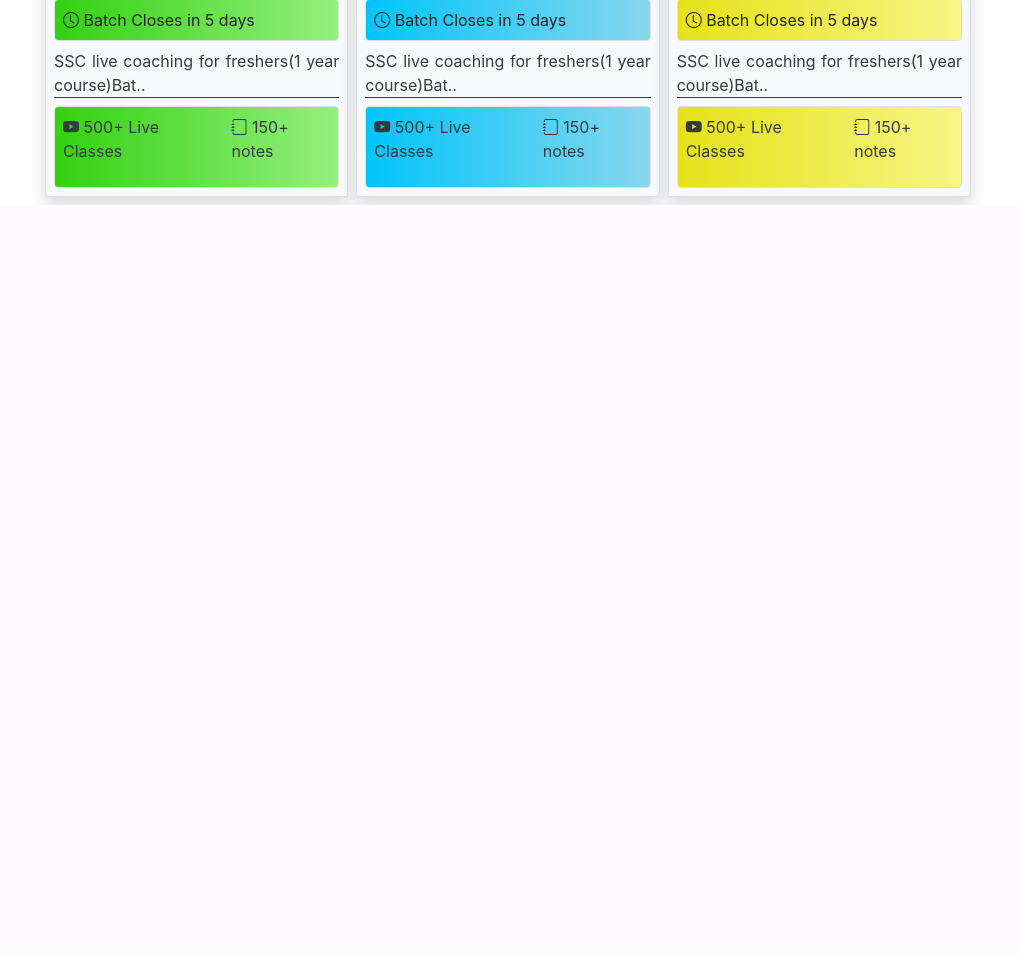
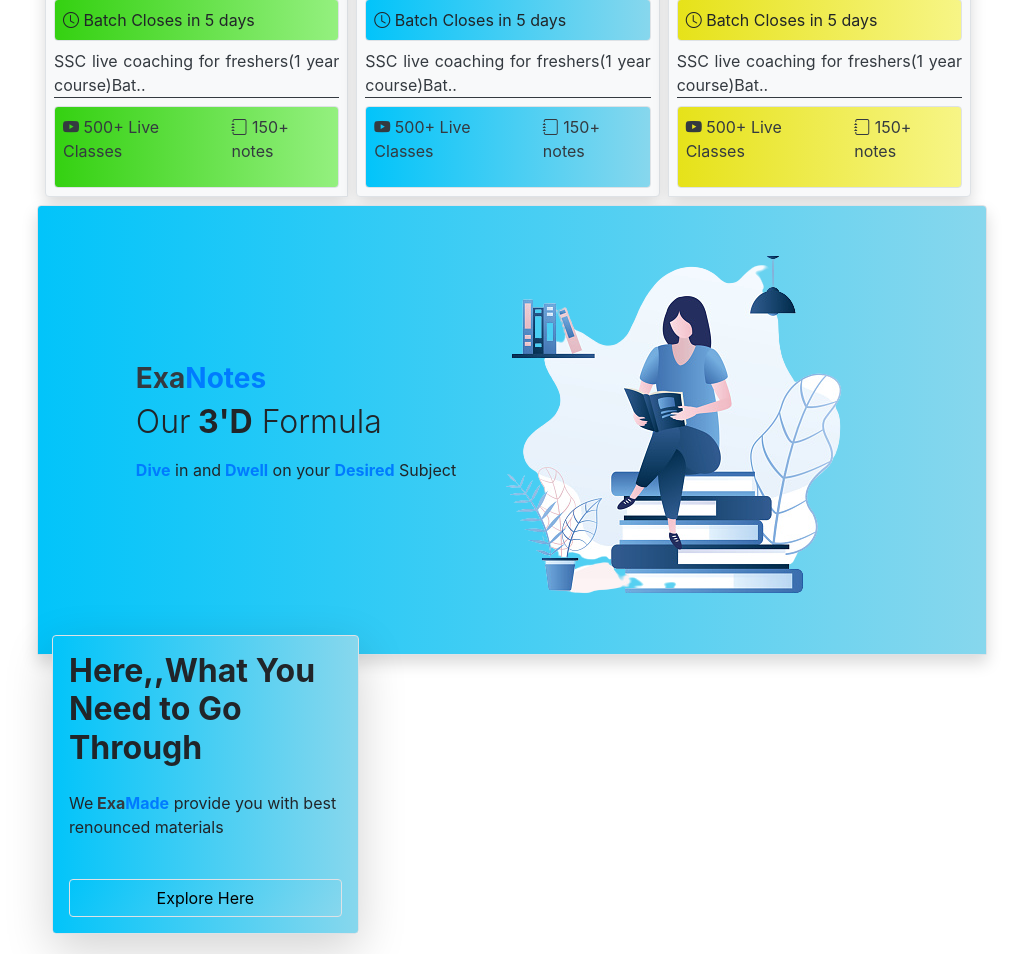
Before and after one commit to VasudevaraoReddy/my-app, a PHP site: page / in a window 1280 px wide. Shown: the part 2544-3498 px from the top of the page, without its empty margins (128-1149 px from the left). Before the commit the page ends 2749 px from the top, so only its background shows below. Run offline with PHP 8.4, Linux system fonts and the light colour scheme.

Commit message:
fixed bug issues

```diff
--- a/css/style.css
+++ b/css/style.css
@@ -1,16 +1,20 @@
+/*Main Intro Block css code*/
 .landing-page-bg{
     background-image: linear-gradient(to bottom,#d88ff2,#9d74ed);
 }
+/*Partners Block*/
 .outer-block{
       bottom: 20px;
       z-index: 9999px;
 
 }
+/*Main Intro block image*/
 .landing-bg-image{
     width: 100%;
     height: 100%;
 
 }
+/*learn more btn*/
 .learn-more-btn{
     background-image: linear-gradient(120deg,#d88ff2,#9d74ed);
     color:white;
@@ -18,10 +22,12 @@
 }
 
 @media only screen and (max-width: 375px) {
+    /*Partners Block*/
     .outer-block {
      bottom: 20px;
 
     }
+    /*topics container*/
     .topics-container{
         overflow-x: scroll;
     }
@@ -45,7 +51,7 @@
     position:absolute;
     z-index: 9999px;
     background-color:whitesmoke;
-    padding:10px;
+    padding:8px;
     cursor: pointer;
   }
 
@@ -64,6 +70,7 @@
 
    .icon-direction-bg{
        background-color: blue;
+
    }
 .image{
     width:30px;
@@ -113,3 +120,28 @@
 .block-2{
     background-image: linear-gradient(to right,#e6e219,#f7f586);
 }
+.main-div-instruction{
+    z-index: 9999px;
+}
+.block-3{
+    background-image: linear-gradient(to right,#3162f5,#5e7ef2);
+}
+.notes_div{
+    z-index: 9999px;
+    bottom: 20px;
+}
+.arrow_new{
+    position:relative;
+    z-index: 9999px;
+    background-color:white;
+    padding:10px;
+    cursor: pointer;
+}
+.explore-more-btn{
+    background-image: linear-gradient(120deg,#02c4fa,#87d7ed);
+    color:black;
+}
+.arrow-div{
+    position:relative;
+    z-index: 9999px;
+}
--- a/home.html
+++ b/home.html
@@ -79,13 +79,14 @@
         </nav>
     </header>
 
-
+    <!-----Main page----->
     <main>
 
         <div style="margin-top: 80px;">
             <div class="container" style="width: auto;">
                 <div class="row mt-5">
                     <div class="col-12 landing-page-bg p-5">
+                        <!---Main Intro block-->
                         <div class="row">
                             <div class="col-12 col-md-6 order-2 pt-5 order-md-1">
                                 <p class="h2 pb-3 text-capitalize font-weight-light">
@@ -108,8 +109,10 @@
                                 <img class="landing-bg-image rounded" src="./images/education_bg.webp" alt="" />
                             </div>
                         </div>
+                        <!---Endd of Main Intro block-->
                     </div>
                 </div>
+                <!--Block for partners-->
                 <div class="outer-block col-md-10 m-auto col-12 bg-white p-3 border rounded">
                     <div class="d-flex flex-md-row justify-content-between flex-column">
                         <div class="bg-success p-2 mb-2 mb-md-0 border rounded">
@@ -150,6 +153,7 @@
                         </div>
                     </div>
                 </div>
+                <!--End of Block for partners-->
                 <div class="row">
                     <div class="col-12 col-md-10 p-3 m-auto">
                         <p class="h4">Popular Exams</p>
@@ -159,7 +163,7 @@
                         </p>
                         <!--code for topics -->
                         <div
-                            class="d-flex flex-row types justify-content-around border rounded shadow p-3 topics-container">
+                            class="d-flex flex-row types justify-content-between border rounded shadow p-3 topics-container">
                             <div>
                                 <span class="icon-direction-bg">
                                     <i class="bi bi-caret-left rounded arrow arrow1 border"></i></span>
@@ -191,7 +195,7 @@
                         <!--end of code for topics-->
                     </div>
                     <!--html code sub toipcs-->
-                    <div class="col-10 col-md-10 m-auto pb-3 d-flex flex-md-row flex-column justify-content-between">
+                    <div class="col-10 col-md-10 m-auto pb-md-3 d-flex flex-md-row flex-column justify-content-between">
                         <div
                             class="d-flex flex-row mb-2 mb-md-0 justify-content-around bg-white shadow p-2 pt-3 border rounded-topics align-item-center">
                             <img src="./images/Jawahar_Navodaya_Vidyalaya_logo,_jnvlogo.jpg" class="image mr-2"
@@ -218,7 +222,7 @@
                             </span>
                         </div>
                     </div>
-                    <div class="col-10 col-md-10 m-auto pb-3 d-flex flex-md-row flex-column justify-content-between">
+                    <div class="col-10 col-md-10 m-auto pb-md-3 d-flex flex-md-row flex-column justify-content-between">
                         <div
                             class="d-flex flex-row mb-2 mb-md-0 justify-content-around bg-white shadow p-2 pt-3 border rounded-topics align-item-center">
                             <img src="./images/Jawahar_Navodaya_Vidyalaya_logo,_jnvlogo.jpg" class="image mr-2"
@@ -245,7 +249,7 @@
                             </span>
                         </div>
                     </div>
-                    <div class="col-10 col-md-10 m-auto pb-3 d-flex flex-md-row flex-column justify-content-between">
+                    <div class="col-10 col-md-10 m-auto pb-md-3 d-flex flex-md-row flex-column justify-content-between">
                         <div
                             class="d-flex flex-row mb-2 mb-md-0 justify-content-around bg-white shadow p-2 pt-3 border rounded-topics align-item-center">
                             <img src="./images/Jawahar_Navodaya_Vidyalaya_logo,_jnvlogo.jpg" class="image mr-2"
@@ -302,8 +306,7 @@
                     </div>
                     <!--End of search bar-->
                     <!--examadeinformationdivision-->
-                    <div
-                        class="col-12 col-md-12 d-flex flex-column flex-md-row bg-white justify-content-between m-auto pt-4">
+                    <div class="col-12 col-md-12 d-flex flex-column flex-md-row bg-white justify-content-between m-auto pt-4">
                         <div class="order-2 order-md-1 m-auto p-3">
                             <P class="h3 mb-3">Exa<span class="h3 text-primary">Made</span></P>
                             <p class="mb-3 font-weight-bold">Get Selection -focussed coaching from the comfort and
@@ -348,6 +351,7 @@
 
                         </div>
                     </div>
+                    <!--End of examade imformation division-->
                     <!--Html Code for live classes-->
                     <div class="col-12 col-md-10 d-flex flex-column justify-content-center m-auto p-3 bg-white">
                         <div class=" d-flex flex-row justify-content-right mb-2 shadow-lg p-2">
@@ -355,6 +359,7 @@
                                         class="bi bi-record-fill text-white"></i></span> Free</button>
                             <p class="h4 text-dark">Live Classes</p>
                         </div>
+                        <!--Live class topics division-->
                         <div
                             class="d-flex flex-row types justify-content-around border rounded shadow p-3 topics-container mb-2">
                             <div>
@@ -383,6 +388,7 @@
                                 class="btn sub-topic-btn border rounded learn-more-btn text-dark font-weight-bold">SSC
                                 Exams</button>
                         </div>
+                        <!--End of Live class topics division-->
                     </div>
                     <div class="col-10 col-md-10 m-auto pb-3 d-flex flex-column flex-md-row justify-content-between">
                         <div class="d-flex flex-column justify-content-center p-3 border rounded shadow p-2">
@@ -446,7 +452,7 @@
                         </div>
 
                     </div>
-                    <!--Html Code for live classes-->
+                    <!--End of Html Code for live classes-->
                     <!--Html code for live coaching-->
                     <div class="col-12 col-md-10 m-auto bg-white">
                         <div class=" d-flex flex-row justify-content-right mb-2 shadow-lg p-2">
@@ -524,12 +530,52 @@
                         </div>
                     </div>
                     <!--End of Html code for live coaching-->
+                    <!--Html Code for articles-->
+                    <div class="col-12 col-md-10 d-flex flex-column block-1 opacity-25 shadow border rounded-top justify-content-between m-auto">
+                        <div class="d-flex flex-column flex-md-row p-3 m-auto">
+                          <div class="order-2 order-md-1 d-flex flex-column justify-content-center mr-md-3">
+                            <h3><span class="font-weight-bold text-dark">Exa</span><span class="font-weight-bold text-primary">Notes</span></h3>
+                            <h2 class="font-weight-light mb-3">Our<span class="font-weight-bold"> 3'D</span> Formula</h2>
+                            <p><span class="font-weight-bold text-primary">Dive</span> in and<span class="font-weight-bold text-primary"> Dwell</span> on your <span class="font-weight-bold text-primary">Desired</span> Subject</p>
+                          </div>
+                          <div class="order-1 order-md-2">
+                            <img src="./images/istockphoto-1158861397-170667a-removebg-preview.png" class="w-100" alt="">
+                          </div>
+                        </div>
+                      </div>
+                    <div class="col-10 m-auto">
+                        <div class="block-1 notes_div main-div-instruction landing-page-bg col-12 col-md-4 d-flex flex-column justify-content-center border rounded shadow-lg mb-2 mb-md-0 p-3">
+                            <h2 class="font-weight-bold mb-4">Here,,What You Need to Go Through</h2>
+                            <p class="mb-3">We<span class="font-weight-bold text-dark"> Exa</span><span class="font-weight-bold text-primary">Made</span> provide you with best renounced materials</p>
+                            <button class="btn explore-more-btn border mt-4">
+                               Explore Here
+                            </button>
+                             <i class="bi bi-caret-down text-light d-sm-block d-md-none m-auto"></i>
+                          </div>
+                    </div>
+                    <div class="col-12 col-md-10 d-sm-block d-md-none notes_div d-flex flex-row flex-md-row justify-content-between m-auto bg-light opacity-25 mt-4  p-4">
+                        <div class="d-flex flex-column justify-content-center">
+                            <span class="icon-direction-bg">
+                                <i class="bi bi-caret-left rounded arrow arrow1 border"></i></span>
+                            <span class="icon-direction-bg">
+                                <i class="bi bi-caret-right rounded arrow arrow2 border"></i></span>
+                        </div>
+                        <div class="col-12 col-md-3 d-flex flex-column justify-content-center text-center border rounded shadow p-3 bg-light">
+                            <img src="./images/GATE-Life-Sciences-PDF-for-GATE-PSU (1).jpg" class="w-100 mb-3 opacity-25" alt="">
+                            <div class="block-3 w-100 p-2 border rounded mb-1">
+                              <p class="h6 w-100">Gate Referral Notes</p>
+                            </div>
+                            <p class="border-bottom border-dark p-1">It contains all the related topics covered from previous years gate papers and notes..</p>
+                            <p class="h5 block-3 p-1 border rounded">Dwell More <i class="bi bi-arrow-repeat"></i></p>
+                        </div>
+                    </div>
+                    <!--End of Html Code for articles-->
                 </div>
             </div>
         </div>
 
     </main>
-
+    <!-----End of Main page-->
 
     <!--=============== MAIN JS ===============-->
     <script src="js/main.js"></script>
```
Also changed, not shown: images/GATE-Life-Sciences-PDF-for-GATE-PSU (1).jpg (added), images/istockphoto-1158861397-170667a-removebg-preview.png (added).
